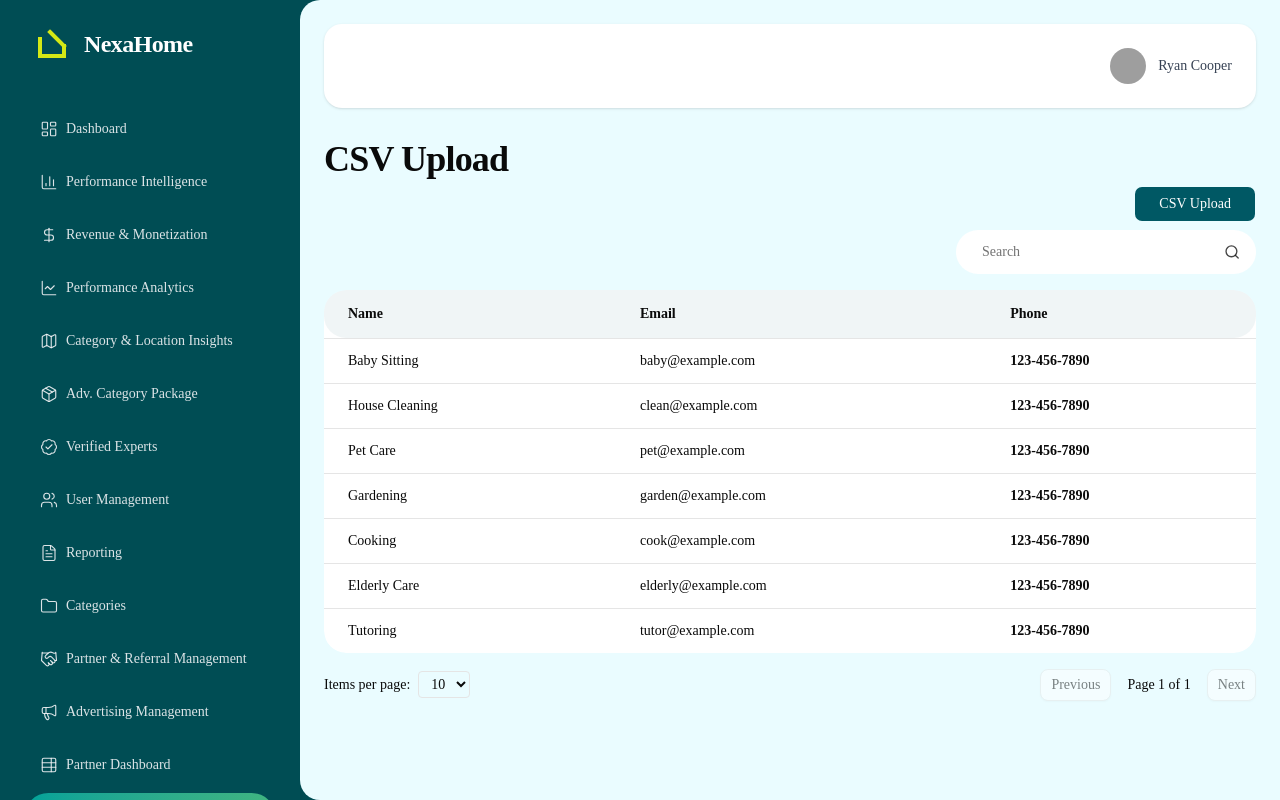
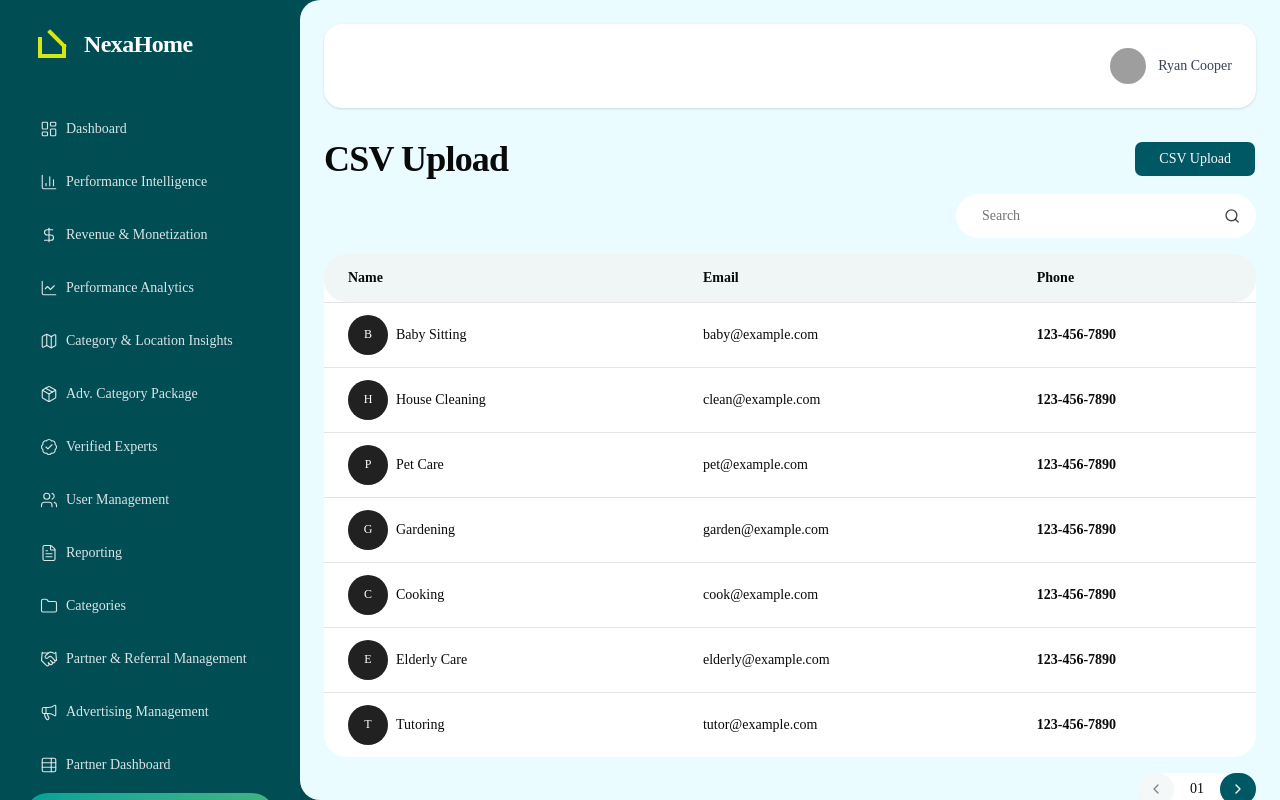
Before and after one commit to dignitestudios-dev/NexaHome-Admin-Panel, a Next.js app: page /app/csv-upload in a window 1280 px wide. Built offline with nearby package versions, Linux system fonts and the light colour scheme; grey boxes are pictures that could not be loaded.

Commit message:
update: CSV and partner dashboard screens

```diff
--- a/src/app/app/advertising-management/_component/dailyads-table.tsx
+++ b/src/app/app/advertising-management/_component/dailyads-table.tsx
@@ -18,12 +18,23 @@ import {
 } from "@/components/ui/dropdown-menu";
 import { ChevronLeft, ChevronRight, Ellipsis } from "lucide-react";
 import EditAdModal from "./edit-ad-modal";
+import Pagination from "@/components/global/pagination";
 
 export default function DailyAdsTable() {
   // ✅ dummy loading
   const [loading] = useState(false);
   const [editModalOpen, setEditModalOpen] = useState(false);
   const [selectedAd, setSelectedAd] = useState<any>(null);
+  const [page, setPage] = useState<number>(1);
+  const totalPages = 5;
+
+  const handlePrev = () => {
+    if (page > 1) setPage((prev) => prev - 1);
+  };
+
+  const handleNext = () => {
+    if (page < totalPages) setPage((prev) => prev + 1);
+  };
 
   const handleEditClick = (ad: any) => {
     console.log("🚀 ~ handleEditClick ~ ad:", ad);
@@ -174,19 +185,12 @@ export default function DailyAdsTable() {
       />
 
       {/* PAGINATION (STATIC UI) */}
-      <div className="flex flex-col sm:flex-row items-center justify-end py-4 space-y-2 sm:space-y-0 ">
-        <div className="flex items-center space-x-4 bg-white">
-          <Button variant="outline" size="sm" disabled>
-            <ChevronLeft />
-          </Button>
-
-          <span className="text-sm font-medium"> 01</span>
-
-          <Button className="" variant="outline" size="sm" disabled>
-            <ChevronRight />
-          </Button>
-        </div>
-      </div>
+      <Pagination
+        currentPage={page}
+        totalPages={totalPages}
+        onPrev={handlePrev}
+        onNext={handleNext}
+      />
     </div>
   );
 }
--- a/src/app/app/csv-upload/_components/csv-data-table.tsx
+++ b/src/app/app/csv-upload/_components/csv-data-table.tsx
@@ -10,45 +10,94 @@ import {
   TableHeader,
   TableRow,
 } from "@/components/ui/table";
+import Pagination from "@/components/global/pagination";
+import { Avatar, AvatarFallback, AvatarImage } from "@/components/ui/avatar";
 
 export default function CSVDataTable() {
+  const [page, setPage] = useState<number>(1);
+  const totalPages = 5;
+
+  const handlePrev = () => {
+    if (page > 1) setPage((prev) => prev - 1);
+  };
+
+  const handleNext = () => {
+    if (page < totalPages) setPage((prev) => prev + 1);
+  };
 
   // ✅ dummy loading
   const [loading] = useState(false);
 
   // ✅ dummy data
   const jobCategories = [
-    { _id: "1", rank: "01", name: "Baby Sitting", email: "baby@example.com", phone: "123-456-7890" },
-    { _id: "2", rank: "02", name: "House Cleaning", email: "clean@example.com", phone: "123-456-7890" },
-    { _id: "3", rank: "03", name: "Pet Care", email: "pet@example.com", phone: "123-456-7890" },
-    { _id: "4", rank: "04", name: "Gardening", email: "garden@example.com", phone: "123-456-7890" },
-    { _id: "5", rank: "05", name: "Cooking", email: "cook@example.com", phone: "123-456-7890" },
-    { _id: "6", rank: "06", name: "Elderly Care", email: "elderly@example.com", phone: "123-456-7890" },
-    { _id: "7", rank: "07", name: "Tutoring", email: "tutor@example.com", phone: "123-456-7890" },
-
+    {
+      _id: "1",
+      rank: "01",
+      name: "Baby Sitting",
+      email: "baby@example.com",
+      phone: "123-456-7890",
+    },
+    {
+      _id: "2",
+      rank: "02",
+      name: "House Cleaning",
+      email: "clean@example.com",
+      phone: "123-456-7890",
+    },
+    {
+      _id: "3",
+      rank: "03",
+      name: "Pet Care",
+      email: "pet@example.com",
+      phone: "123-456-7890",
+    },
+    {
+      _id: "4",
+      rank: "04",
+      name: "Gardening",
+      email: "garden@example.com",
+      phone: "123-456-7890",
+    },
+    {
+      _id: "5",
+      rank: "05",
+      name: "Cooking",
+      email: "cook@example.com",
+      phone: "123-456-7890",
+    },
+    {
+      _id: "6",
+      rank: "06",
+      name: "Elderly Care",
+      email: "elderly@example.com",
+      phone: "123-456-7890",
+    },
+    {
+      _id: "7",
+      rank: "07",
+      name: "Tutoring",
+      email: "tutor@example.com",
+      phone: "123-456-7890",
+    },
   ];
 
   return (
     <div className="">
-
-
-      <div className=" rounded-3xl overflow-hidden " >
-        <Table className="" >
-
+      <div className=" rounded-3xl overflow-hidden ">
+        <Table className="">
           {/* HEADER */}
           <TableHeader className="  ">
-             <TableRow className="" >
-
+            <TableRow className="">
               <TableHead className=" rounded-l-3xl  ">Name</TableHead>
               <TableHead className="  ">Email</TableHead>
               <TableHead className=" rounded-r-3xl ">Phone</TableHead>
-           </TableRow>
+            </TableRow>
           </TableHeader>
 
           {/* BODY */}
           <TableBody className="">
             {loading ? (
-              <TableRow className="" >
+              <TableRow className="">
                 <TableCell className="h-24 text-center">
                   <div className="flex items-center justify-center">
                     <div className="animate-spin rounded-full h-8 w-8 border-b-2 border-primary"></div>
@@ -59,15 +108,20 @@ export default function CSVDataTable() {
             ) : jobCategories.length ? (
               jobCategories.map((category) => (
                 <TableRow key={category._id} className="">
+                  <TableCell className="capitalize">
+                    <div className="flex items-center gap-2">
+                      <Avatar className="h-10 w-10">
+                        <AvatarImage src="" alt={category.name} />
+                        <AvatarFallback className="bg-[#212121] text-white font-medium text-[12px]">
+                          {category.name.charAt(0)}
+                        </AvatarFallback>
+                      </Avatar>
 
-
-                  <TableCell className="capitalize" >
-                    {category.name}
+                      <span>{category.name}</span>
+                    </div>
                   </TableCell>
 
-                  <TableCell>
-                    {category.email}
-                  </TableCell>
+                  <TableCell>{category.email}</TableCell>
 
                   <TableCell className="font-semibold ">
                     {category.phone}
@@ -82,41 +136,16 @@ export default function CSVDataTable() {
               </TableRow>
             )}
           </TableBody>
-
         </Table>
       </div>
 
       {/* PAGINATION (STATIC UI) */}
-      <div className="flex flex-col sm:flex-row items-center justify-between py-4 space-y-2 sm:space-y-0">
-        <div className="flex items-center space-x-2">
-          <span className="text-sm">Items per page:</span>
-
-          <select
-            value={10}
-            className="border rounded px-2 py-1 text-sm"
-          >
-            {[5, 10, 20, 50].map((size) => (
-              <option key={size} value={size}>
-                {size}
-              </option>
-            ))}
-          </select>
-        </div>
-
-        <div className="flex items-center space-x-4">
-          <Button variant="outline" size="sm" disabled>
-            Previous
-          </Button>
-
-          <span className="text-sm font-medium">
-            Page 1 of 1
-          </span>
-
-          <Button variant="outline" size="sm" disabled>
-            Next
-          </Button>
-        </div>
-      </div>
+      <Pagination
+        currentPage={page}
+        totalPages={totalPages}
+        onPrev={handlePrev}
+        onNext={handleNext}
+      />
     </div>
   );
 }
--- a/src/app/app/csv-upload/page.tsx
+++ b/src/app/app/csv-upload/page.tsx
@@ -1,29 +1,42 @@
-
 "use client";
 import SearchInput from "@/components/global/search-input";
 import { Button } from "@/components/ui/button";
 import { useState } from "react";
 import { AddCategoryModal } from "./_components/upload-modal";
 import CSVDataTable from "./_components/csv-data-table";
+import { SuccessModal } from "@/components/global/success-modal";
 
 export default function CSVUpload() {
   const [isModalOpen, setIsModalOpen] = useState(false);
-  return(
+  const [isSuccess, setIsSuccess] = useState<boolean>(false);
+  return (
     <div className="">
+      <div className="flex justify-between items-center my-2">
         <h1 className="heading">CSV Upload</h1>
+        <Button onClick={() => setIsModalOpen(true)} className="px-6">
+          CSV Upload
+        </Button>
+      </div>
+
       <div className="flex justify-end items-center pb-4">
-
         <div className="flex flex-col items-end gap-2 ">
-        <Button onClick={() => setIsModalOpen(true)} className="px-6">CSV Upload</Button>
           <div className="flex items-center gap-2">
             <SearchInput />
             {/* <Button className="">Download Template</Button> */}
           </div>
         </div>
       </div>
-<AddCategoryModal open={isModalOpen} onOpenChange={setIsModalOpen} />
+      <AddCategoryModal
+        open={isModalOpen}
+        onOpenChange={setIsModalOpen}
+        onSuccess={() => setIsSuccess(true)}
+      />
+      <SuccessModal
+        isOpen={isSuccess}
+        onClose={() => setIsSuccess(false)}
+        onApprove={() => {}}
+      />
       <CSVDataTable />
-
     </div>
   );
 }
--- a/src/app/app/partner-dashboard/_components/partner-state.tsx
+++ b/src/app/app/partner-dashboard/_components/partner-state.tsx
@@ -4,28 +4,23 @@ import { LayoutPanelLeft, UserRound } from "lucide-react";
 import { HiUsers } from "react-icons/hi";
 
 export function PartnerState() {
-    const stats: { title: string; value: string; icon: any }[] = [
-  { title: "Avg Response Time", value: "56,879", icon: HiUsers },
-  { title: "Avg Responses Per Lead", value: "56,879", icon: LayoutPanelLeft },
-  { title: "Total Leads Purchased", value: "56,879", icon: UserRound },
-];
+  const stats: { title: string; value: string; icon: any }[] = [
+    { title: "Avg Response Time", value: "56,879", icon: HiUsers },
+    { title: "Avg Responses Per Lead", value: "56,879", icon: LayoutPanelLeft },
+    { title: "Total Leads Purchased", value: "56,879", icon: UserRound },
+  ];
 
   return (
-  <div className="flex flex-wrap gap-6 mb-12 ">
+    <div className="flex flex-wrap gap-6 my-6 ">
       {stats.map((item, i) => (
         <Card
           key={i}
           className="w-[270px] h-[100px] border-none shadow-none rounded-[24px] bg-white flex items-center"
         >
           <CardContent className="p-4 flex items-center gap-4 w-full">
-
             {/* Icon Container - Matching the soft rounded square look */}
             <div className="bg-[#EAF1F2] w-[68px] h-[68px] rounded-[24px] flex items-center justify-center shrink-0">
-              <item.icon
-                className="text-[#00515C]"
-                size={32}
-                strokeWidth={2}
-              />
+              <item.icon className="text-[#00515C]" size={32} strokeWidth={2} />
             </div>
 
             {/* Text Section - Forced to single line */}
@@ -37,7 +32,6 @@ export function PartnerState() {
                 {item.value}
               </h2>
             </div>
-
           </CardContent>
         </Card>
       ))}
--- a/src/app/app/partner-dashboard/page.tsx
+++ b/src/app/app/partner-dashboard/page.tsx
@@ -6,7 +6,7 @@ import {
   DropdownMenu,
   DropdownMenuContent,
   DropdownMenuItem,
-  DropdownMenuTrigger
+  DropdownMenuTrigger,
 } from "@/components/ui/dropdown-menu";
 import { Button } from "@/components/ui/button";
 import DataTable from "./_components/data-table";
@@ -17,6 +17,7 @@ import { LucideIcon } from "lucide-react";
 
 import { PartnerState } from "./_components/partner-state";
 import { useRouter, useSearchParams } from "next/navigation";
+import { CategoriesFilters } from "../categories/_components/categories-filters";
 
 /* ================= TYPES ================= */
 
@@ -34,7 +35,6 @@ type CategoryRow = {
 
 /* ================= DATA ================= */
 
-
 const tableData: CategoryRow[] = [
   { category: "Window Cleaning", total: 98, active: 56 },
   { category: "Plumbing Services", total: 87, active: 61 },
@@ -50,8 +50,6 @@ const tableData: CategoryRow[] = [
 
 /* ================= COMPONENTS ================= */
 
-
-
 /* ================= PAGE ================= */
 
 export default function LeadPerformancePage() {
@@ -66,19 +64,24 @@ export default function LeadPerformancePage() {
   const renderTable = (tab: string) => {
     switch (tab) {
       case "Top Jobs":
-          return <div><DataTable /></div>;
+        return (
+          <div>
+            <DataTable />
+          </div>
+        );
 
       case "Top Areas":
-          return <div><DataTable /></div>;
+        return (
+          <div>
+            <DataTable />
+          </div>
+        );
     }
   };
   return (
     <div className="min-h-screen font-sans">
-
       {/* Title */}
-      <h1 className="heading">
-        Partner Dashboard Overview
-      </h1>
+      <h1 className="heading">Partner Dashboard Overview</h1>
 
       {/* Stats */}
 
@@ -88,11 +91,8 @@ export default function LeadPerformancePage() {
       <h2 className="text-[26px] font-bold text-[#1A1A1A]">
         Category & Experts Insights
       </h2>
-
-       <div
-          className="inline-flex items-center bg-white rounded-[10px] p-1 gap-1 shadow-sm"
-
-        >
+      <div className="flex justify-between items-center">
+        <div className="inline-flex items-center bg-white rounded-[10px] p-1 gap-1 shadow-sm mt-4 mb-6">
           {tabs.map((tab, i) => (
             <Button
               key={tab}
@@ -106,11 +106,11 @@ export default function LeadPerformancePage() {
             </Button>
           ))}
         </div>
-
+        <CategoriesFilters />
+      </div>
 
       {/* Table */}
       {renderTable(activeTab)}
-
     </div>
   );
 }
--- a/src/app/app/referral-management/_components/approve-modal.tsx
+++ b/src/app/app/referral-management/_components/approve-modal.tsx
@@ -6,6 +6,7 @@ import {
   DialogDescription,
 } from "@/components/ui/dialog";
 import { DangerIconGradient } from "./danger-icons";
+import { TriangleAlert } from "lucide-react";
 
 type ApproveModalProps = {
   isOpen: boolean;
@@ -25,7 +26,33 @@ export const ApproveModal = ({
       <DialogContent className="w-[360px] max-w-[360px] rounded-[16px] p-6 shadow-xl border-none gap-0">
         {/* Danger Icon */}
         <div className="flex justify-center mb-4">
-          <DangerIconGradient />
+          <svg
+            width="42"
+            height="42"
+            viewBox="0 0 42 42"
+            fill="none"
+            xmlns="http://www.w3.org/2000/svg"
+          >
+            <path
+              fill-rule="evenodd"
+              clip-rule="evenodd"
+              d="M25.3352 7.77366L38.0555 29.8501C38.3355 30.5091 38.458 31.0449 38.493 31.6015C38.563 32.9021 38.108 34.1662 37.2157 35.139C36.3233 36.1084 35.116 36.6806 33.8038 36.75H8.18808C7.64567 36.7171 7.10326 36.5939 6.59585 36.4032C4.05878 35.3801 2.83398 32.5015 3.86631 30.0062L16.6742 7.75805C17.1116 6.97599 17.7765 6.30143 18.5988 5.86791C20.9784 4.54829 24.0054 5.41532 25.3352 7.77366ZM22.5182 22.3225C22.5182 23.1549 21.8358 23.8502 20.9959 23.8502C20.1561 23.8502 19.4562 23.1549 19.4562 22.3225V17.4168C19.4562 16.5827 20.1561 15.9082 20.9959 15.9082C21.8358 15.9082 22.5182 16.5827 22.5182 17.4168V22.3225ZM20.9958 29.7803C20.1559 29.7803 19.4561 29.0849 19.4561 28.2543C19.4561 27.4202 20.1559 26.7266 20.9958 26.7266C21.8357 26.7266 22.518 27.4046 22.518 28.2352C22.518 29.0849 21.8357 29.7803 20.9958 29.7803Z"
+              fill="url(#paint0_linear_4474_6316)"
+            />
+            <defs>
+              <linearGradient
+                id="paint0_linear_4474_6316"
+                x1="16.625"
+                y1="18.4406"
+                x2="97.8497"
+                y2="113.235"
+                gradientUnits="userSpaceOnUse"
+              >
+                <stop stop-color="#005864" />
+                <stop offset="1" stop-color="#D7DF23" />
+              </linearGradient>
+            </defs>
+          </svg>
         </div>
 
         {/* Content */}
--- a/src/app/app/referral-management/_components/reject-modal.tsx
+++ b/src/app/app/referral-management/_components/reject-modal.tsx
@@ -25,7 +25,20 @@ export const RejectModal = ({
       <DialogContent className="w-[360px] max-w-[360px] rounded-[16px] p-6 shadow-xl border-none gap-0">
         {/* Danger Icon */}
         <div className="flex justify-center mb-4">
-          <DangerIconRed />
+          <svg
+            width="42"
+            height="42"
+            viewBox="0 0 42 42"
+            fill="none"
+            xmlns="http://www.w3.org/2000/svg"
+          >
+            <path
+              fill-rule="evenodd"
+              clip-rule="evenodd"
+              d="M25.3352 7.77366L38.0555 29.8501C38.3355 30.5091 38.458 31.0449 38.493 31.6015C38.563 32.9021 38.108 34.1662 37.2157 35.139C36.3233 36.1084 35.116 36.6806 33.8038 36.75H8.18808C7.64567 36.7171 7.10326 36.5939 6.59585 36.4032C4.05878 35.3801 2.83398 32.5015 3.86631 30.0062L16.6742 7.75805C17.1116 6.97599 17.7765 6.30143 18.5988 5.86791C20.9784 4.54829 24.0054 5.41532 25.3352 7.77366ZM22.5182 22.3225C22.5182 23.1549 21.8358 23.8502 20.9959 23.8502C20.1561 23.8502 19.4562 23.1549 19.4562 22.3225V17.4168C19.4562 16.5827 20.1561 15.9082 20.9959 15.9082C21.8358 15.9082 22.5182 16.5827 22.5182 17.4168V22.3225ZM20.9958 29.7803C20.1559 29.7803 19.4561 29.0849 19.4561 28.2543C19.4561 27.4202 20.1559 26.7266 20.9958 26.7266C21.8357 26.7266 22.518 27.4046 22.518 28.2352C22.518 29.0849 21.8357 29.7803 20.9958 29.7803Z"
+              fill="#F01A1A"
+            />
+          </svg>
         </div>
 
         {/* Content */}
--- /dev/null
+++ b/src/components/global/pagination.tsx
@@ -0,0 +1,62 @@
+// components/Pagination.tsx
+
+"use client";
+
+import { ChevronLeft, ChevronRight } from "lucide-react";
+import { Button } from "@/components/ui/button";
+
+interface PaginationProps {
+  currentPage: number;
+  totalPages: number;
+  onPrev: () => void;
+  onNext: () => void;
+}
+
+export default function Pagination({
+  currentPage,
+  totalPages,
+  onPrev,
+  onNext,
+}: PaginationProps) {
+  const isPrevDisabled = currentPage === 1;
+  const isNextDisabled = currentPage === totalPages;
+
+  return (
+    <div className="flex flex-col sm:flex-row items-center justify-end py-4">
+      <div className="flex items-center space-x-4 bg-white rounded-full ">
+        {/* Prev Button */}
+        <Button
+          variant="outline"
+          size="sm"
+          onClick={onPrev}
+          disabled={isPrevDisabled}
+          className={`
+            border-none
+            ${isPrevDisabled ? "bg-[#00586417] rounded-full" : "text-white bg-[#005864] rounded-full"}
+          `}
+        >
+          <ChevronLeft />
+        </Button>
+
+        {/* Page Number */}
+        <span className="text-sm font-medium">
+          {String(currentPage).padStart(2, "0")}
+        </span>
+
+        {/* Next Button */}
+        <Button
+          variant="outline"
+          size="sm"
+          onClick={onNext}
+          disabled={isNextDisabled}
+          className={`
+            border-none
+            ${isNextDisabled ? "bg-[#00586417] rounded-full" : "text-white bg-[#005864] rounded-full"}
+          `}
+        >
+          <ChevronRight />
+        </Button>
+      </div>
+    </div>
+  );
+}
--- /dev/null
+++ b/src/components/global/success-modal.tsx
@@ -0,0 +1,74 @@
+import {
+  Dialog,
+  DialogContent,
+  DialogHeader,
+  DialogTitle,
+  DialogDescription,
+} from "@/components/ui/dialog";
+
+type ApproveModalProps = {
+  isOpen: boolean;
+  onClose: () => void;
+  onApprove: () => void;
+};
+
+export const SuccessModal = ({
+  isOpen,
+  onClose,
+  onApprove,
+}: ApproveModalProps) => {
+  return (
+    <Dialog open={isOpen} onOpenChange={onClose}>
+      <DialogContent className="w-[460px] max-w-[460px] rounded-[16px] p-6 shadow-xl border-none gap-0">
+        {/* Danger Icon */}
+        <div className="flex justify-center mb-4">
+          <svg
+            width="80"
+            height="80"
+            viewBox="0 0 80 80"
+            fill="none"
+            xmlns="http://www.w3.org/2000/svg"
+          >
+            <circle
+              cx="40"
+              cy="40"
+              r="40"
+              fill="url(#paint0_linear_5996_13495)"
+            />
+            <path
+              d="M26.875 41.875L35.625 50.625L53.125 31.875"
+              stroke="white"
+              stroke-width="4"
+              stroke-linecap="round"
+              stroke-linejoin="round"
+            />
+            <defs>
+              <linearGradient
+                id="paint0_linear_5996_13495"
+                x1="30"
+                y1="33.5"
+                x2="238.5"
+                y2="252.5"
+                gradientUnits="userSpaceOnUse"
+              >
+                <stop stop-color="#005864" />
+                <stop offset="1" stop-color="#D7DF23" />
+              </linearGradient>
+            </defs>
+          </svg>
+        </div>
+
+        {/* Content */}
+        <DialogHeader className="space-y-2 text-center mb-6">
+          <DialogTitle className="text-[24px] font-bold text-[#181818] capitalize">
+            CSV Uploaded
+          </DialogTitle>
+
+          <DialogDescription className="text-[16px] font-normal text-[#565656] leading-normal">
+            Email sent successfully
+          </DialogDescription>
+        </DialogHeader>
+      </DialogContent>
+    </Dialog>
+  );
+};
```
Also changed, not shown: src/app/app/csv-upload/_components/upload-modal.tsx (+9 -18 lines). Lines whose indentation alone changed are shown as unchanged.
